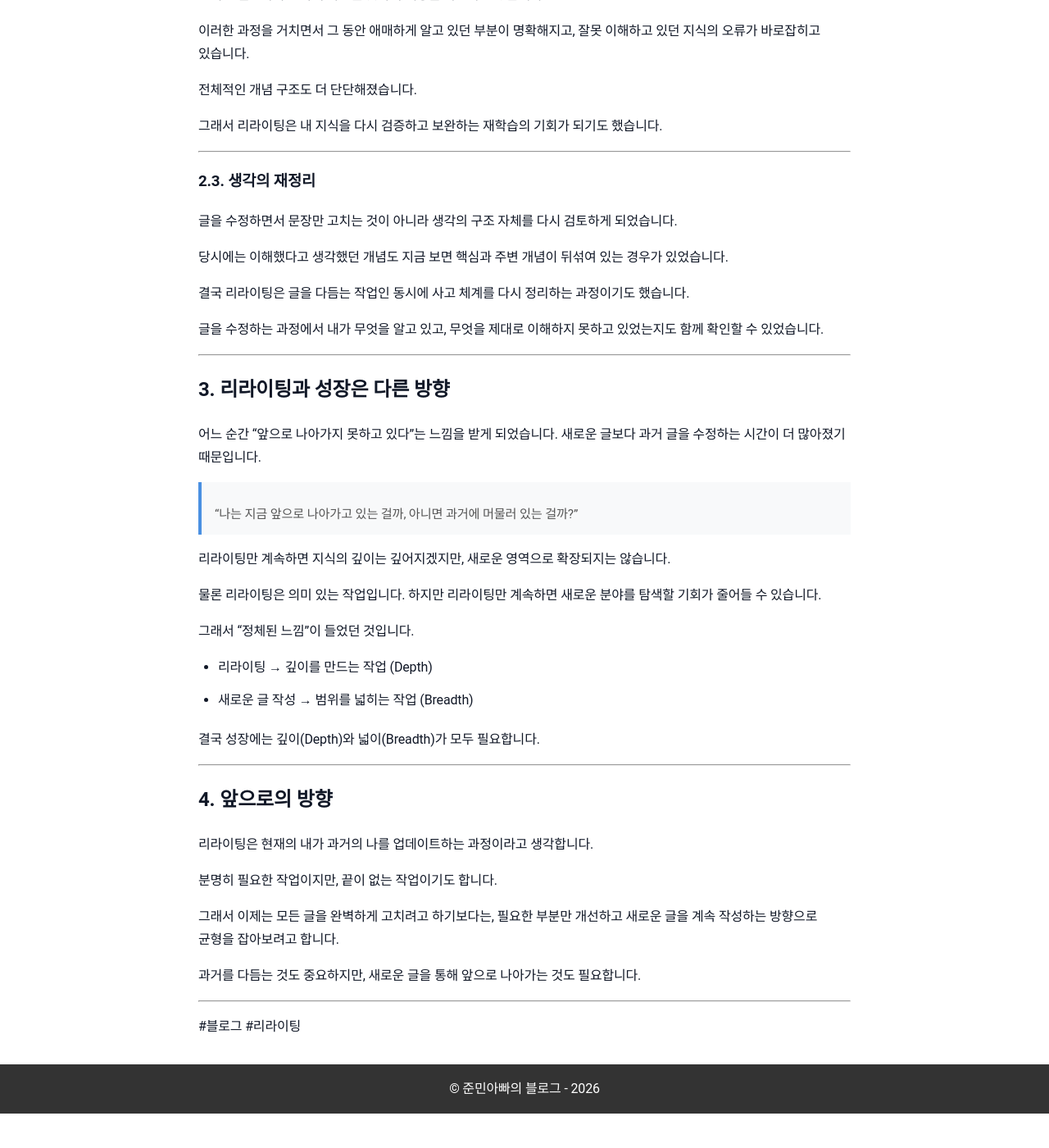
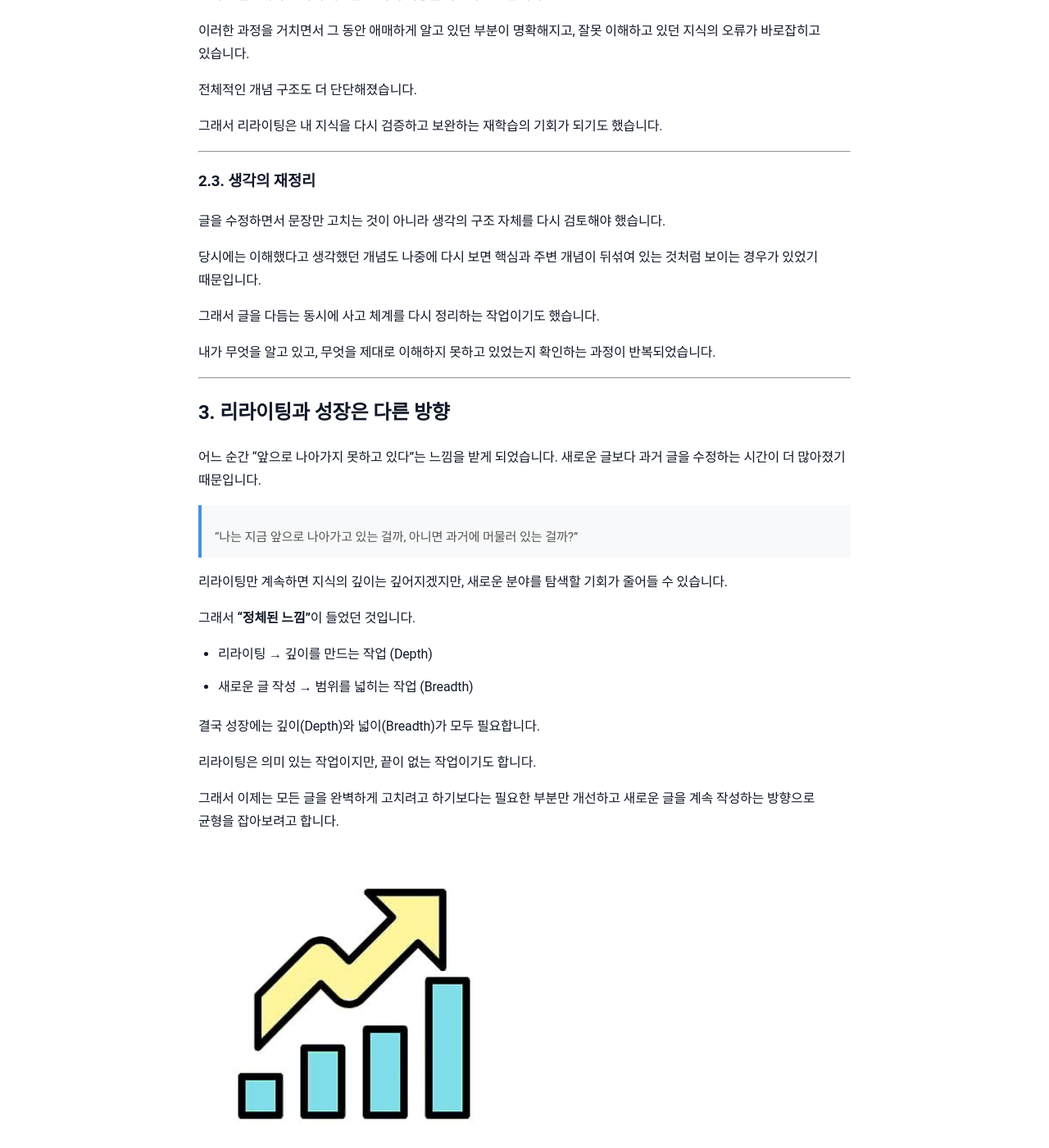
Before and after one commit to sanghoon-lee/sanghoon-lee.github.io, a Jekyll site: the page built from _posts/2026-04-19-rewriting.md, in a window 1280 px wide and 1400 px high, scrolled down 2311 px. Shown: the whole window at 82% size. Built offline with Jekyll 4.4.1, drawn with Linux system fonts in a browser that asks for light colours; nearby versions of some CDN libraries; comment, search, counter and statistics services are not loaded; before the commit the page ends 3669 px from its top, so only the background shows below that; some of the changed text lies outside the part shown.

Commit message:
포스팅 내용 정리

```diff
--- a/_posts/2026-04-19-rewriting.md
+++ b/_posts/2026-04-19-rewriting.md
@@ -84,13 +84,13 @@ categories: 일반
 
 ### 2.3. 생각의 재정리
 
-글을 수정하면서 문장만 고치는 것이 아니라 생각의 구조 자체를 다시 검토하게 되었습니다.
+글을 수정하면서 문장만 고치는 것이 아니라 생각의 구조 자체를 다시 검토해야 했습니다.
 
-당시에는 이해했다고 생각했던 개념도 지금 보면 핵심과 주변 개념이 뒤섞여 있는 경우가 있었습니다.
+당시에는 이해했다고 생각했던 개념도 나중에 다시 보면 핵심과 주변 개념이 뒤섞여 있는 것처럼 보이는 경우가 있었기 때문입니다.
 
-결국 리라이팅은 글을 다듬는 작업인 동시에 사고 체계를 다시 정리하는 과정이기도 했습니다.
+그래서 글을 다듬는 동시에 사고 체계를 다시 정리하는 작업이기도 했습니다.
 
-글을 수정하는 과정에서 내가 무엇을 알고 있고, 무엇을 제대로 이해하지 못하고 있었는지도 함께 확인할 수 있었습니다.
+내가 무엇을 알고 있고, 무엇을 제대로 이해하지 못하고 있었는지 확인하는 과정이 반복되었습니다.
 
 ---
 
@@ -100,29 +100,22 @@ categories: 일반
 
 > “나는 지금 앞으로 나아가고 있는 걸까, 아니면 과거에 머물러 있는 걸까?”
 
-리라이팅만 계속하면 지식의 깊이는 깊어지겠지만, 새로운 영역으로 확장되지는 않습니다.
+리라이팅만 계속하면 지식의 깊이는 깊어지겠지만, 새로운 분야를 탐색할 기회가 줄어들 수 있습니다.
 
-물론 리라이팅은 의미 있는 작업입니다. 하지만 리라이팅만 계속하면 새로운 분야를 탐색할 기회가 줄어들 수 있습니다.
-
-그래서 “정체된 느낌”이 들었던 것입니다.
+그래서 **“정체된 느낌”**이 들었던 것입니다.
 
 * 리라이팅 → 깊이를 만드는 작업 (Depth)
 * 새로운 글 작성 → 범위를 넓히는 작업 (Breadth)
 
 결국 성장에는 깊이(Depth)와 넓이(Breadth)가 모두 필요합니다.
 
----
+리라이팅은 의미 있는 작업이지만, 끝이 없는 작업이기도 합니다.
 
-## 4. 앞으로의 방향
+그래서 이제는 모든 글을 완벽하게 고치려고 하기보다는 필요한 부분만 개선하고 새로운 글을 계속 작성하는 방향으로 균형을 잡아보려고 합니다.
 
-리라이팅은 현재의 내가 과거의 나를 업데이트하는 과정이라고 생각합니다.
+<img class="main-image" src="/assets/images/growth.jpg" alt="성장">
 
-분명히 필요한 작업이지만, 끝이 없는 작업이기도 합니다.
-
-그래서 이제는 모든 글을 완벽하게 고치려고 하기보다는,
-필요한 부분만 개선하고 새로운 글을 계속 작성하는 방향으로 균형을 잡아보려고 합니다.
-
-과거를 다듬는 것도 중요하지만, 새로운 글을 통해 앞으로 나아가는 것도 필요합니다.
+과거를 다듬는 것도 중요하지만, 새로운 글을 통해 앞으로 나아가는 것도 포기할 수 없기 때문입니다.
 
 ---
 
```
Also changed, not shown: _posts/2026-05-15-vault-test.md (+5 -13 lines), assets/images/growth.jpg (added).
